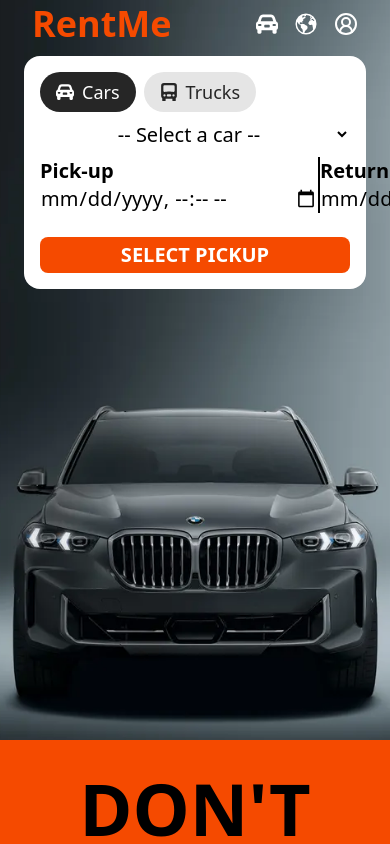
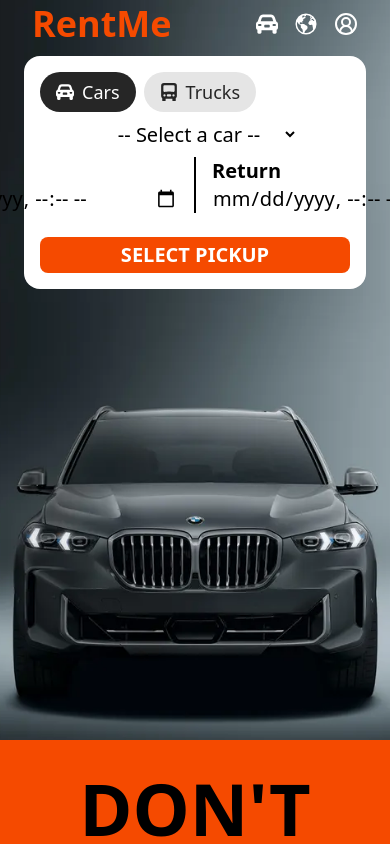
Before and after one commit to michelezedda/rentme, a React (Vite) app: page / in a window 390 px wide. Shown: the top 844 px of the page. Built offline with nearby package versions, Linux system fonts and the light colour scheme; a web font is replaced by a local one; what tailwindcss-motion would draw is missing.

Commit message:
context and Form component created

```diff
--- /dev/null
+++ b/src/components/Form.jsx
@@ -0,0 +1,97 @@
+import { useAppContext } from "../context/AppContext";
+import { useState } from "react";
+
+function Form() {
+  const { isCarsSelected, vehicle, handleSelectedVehicle } = useAppContext();
+
+  const handleSubmit = (e) => {
+    e.preventDefault();
+    alert(`You selected ${vehicle}`);
+  };
+
+  return (
+    <>
+      <form
+        action="#"
+        className="flex flex-col gap-2 text-xl place-items-center"
+      >
+        {isCarsSelected ? (
+          <>
+            <label htmlFor="cars" id="cars"></label>
+            <select
+              name="cars"
+              id="cars"
+              className="text-center cursor-pointer"
+              defaultValue=""
+              onChange={handleSelectedVehicle}
+              required
+            >
+              <option value={vehicle} disabled>
+                -- Select a car --
+              </option>
+              <option value="Opel Mokka">Opel Mokka</option>
+              <option value="Fiat 600">Fiat 600</option>
+              <option value="Peugeot 2008">Peugeot 2008</option>
+              <option value="BMW X7">BMW X7</option>
+              <option value="Volkswagen T-Cross">Volkswagen T-Cross</option>
+            </select>
+          </>
+        ) : (
+          <>
+            <label htmlFor="trucks" id="trucks"></label>
+            <select
+              name="trucks"
+              id="trucks"
+              className="text-center cursor-pointer"
+              defaultValue=""
+              onChange={handleSelectedVehicle}
+              required
+            >
+              <option value={vehicle} disabled>
+                -- Select a truck --
+              </option>
+              <option value="Fiat Ducato">Fiat Ducato</option>
+              <option value="Fiat Scudo">Fiat Scudo</option>
+              <option value="IVECO Daily">IVECO Daily</option>
+            </select>
+          </>
+        )}
+        <div className="flex justify-around">
+          <div className="flex flex-col">
+            <label htmlFor="pickup" className="font-semibold">
+              Pick-up
+            </label>
+            <input
+              type="datetime-local"
+              id="pickup"
+              name="Pick-up"
+              className="cursor-pointer"
+              required
+            />
+          </div>
+          <hr className="h-14 text-black border mx-4" />
+          <div className="flex flex-col">
+            <label htmlFor="return" className="font-semibold">
+              Return
+            </label>
+            <input
+              type="datetime-local"
+              id="return"
+              name="Return"
+              className="cursor-pointer"
+              required
+            />
+          </div>
+        </div>
+        <input
+          type="submit"
+          value="SELECT PICKUP"
+          className="bg-orange-600 w-full text-white rounded-lg p-1 text-xl font-semibold mt-4 cursor-pointer active:scale-98"
+          onClick={handleSubmit}
+        />
+      </form>
+    </>
+  );
+}
+
+export default Form;
--- a/src/components/Navbar.jsx
+++ b/src/components/Navbar.jsx
@@ -3,29 +3,20 @@ import { LuCircleUserRound } from "react-icons/lu";
 import { FaCarRear } from "react-icons/fa6";
 import { IoEarth } from "react-icons/io5";
 import { BsTruckFrontFill } from "react-icons/bs";
+import Form from "./Form";
+import { useAppContext } from "../context/AppContext";
 
 function Navbar() {
-  const [isCarsSelected, setIsCarsSelected] = useState(true);
-  const [isTrucksSelected, setIsTrucksSelected] = useState(false);
-  const [isSelectionVisible, setIsSelectionVisible] = useState(true);
+  const [isNavbarVisible, setIsNavbarVisible] = useState(true);
   const [lastScrollY, setLastScrollY] = useState(0);
-
-  const handleSelected = () => {
-    if (isCarsSelected === true) {
-      setIsCarsSelected((prevState) => !prevState);
-      setIsTrucksSelected((prevState) => !prevState);
-    } else if (isTrucksSelected === true) {
-      setIsCarsSelected((prevState) => !prevState);
-      setIsTrucksSelected((prevState) => !prevState);
-    }
-  };
+  const { isCarsSelected, isTrucksSelected, handleSelected } = useAppContext();
 
   useEffect(() => {
     const handleScroll = () => {
       if (window.scrollY > lastScrollY && window.scrollY > 500) {
-        setIsSelectionVisible(false);
+        setIsNavbarVisible(false);
       } else if (window.scrollY < lastScrollY && window.scrollY < 500) {
-        setIsSelectionVisible(true);
+        setIsNavbarVisible(true);
       }
       setLastScrollY(window.scrollY);
     };
@@ -38,7 +29,7 @@ function Navbar() {
     <>
       <div
         className={`fixed left-0 right-0 max-w-screen-lg lg:px-4 mx-6 lg:mx-auto transition-opacity duration-200 ${
-          isSelectionVisible
+          isNavbarVisible
             ? "motion-translate-y-in-100"
             : "opacity-0 pointer-events-none"
         }`}
@@ -82,84 +73,7 @@ function Navbar() {
               Trucks
             </button>
           </div>
-          <div>
-            <form action="#" className="flex flex-col gap-2 text-xl">
-              {isCarsSelected ? (
-                <>
-                  <label htmlFor="cars" id="cars"></label>
-                  <select
-                    name="cars"
-                    id="cars"
-                    className="text-center cursor-pointer"
-                    defaultValue=""
-                    required
-                  >
-                    <option value={""} disabled>
-                      -- Select a car --
-                    </option>
-                    <option value="Opel Mokka">Opel Mokka</option>
-                    <option value="Fiat 600">Fiat 600</option>
-                    <option value="Peugeot 2008">Peugeot 2008</option>
-                    <option value="BMW X7">BMW X7</option>
-                    <option value="Volkswagen T-Cross">
-                      Volkswagen T-Cross
-                    </option>
-                  </select>
-                </>
-              ) : (
-                <>
-                  <label htmlFor="trucks" id="trucks"></label>
-                  <select
-                    name="trucks"
-                    id="trucks"
-                    className="text-center cursor-pointer"
-                    defaultValue=""
-                    required
-                  >
-                    <option value={""} disabled>
-                      -- Select a truck --
-                    </option>
-                    <option value="Fiat Ducato">Fiat Ducato</option>
-                    <option value="Fiat Scudo">Fiat Scudo</option>
-                    <option value="IVECO Daily">IVECO Daily</option>
-                  </select>
-                </>
-              )}
-              <div className="flex justify-around">
-                <div className="flex flex-col">
-                  <label htmlFor="pickup" className="font-semibold">
-                    Pick-up
-                  </label>
-                  <input
-                    type="datetime-local"
-                    id="pickup"
-                    name="Pick-up"
-                    className="cursor-pointer"
-                    required
-                  />
-                </div>
-                <hr className="h-14 text-black border" />
-                <div className="flex flex-col">
-                  <label htmlFor="return" className="font-semibold">
-                    Return
-                  </label>
-                  <input
-                    type="datetime-local"
-                    id="return"
-                    name="Return"
-                    className="cursor-pointer"
-                    required
-                  />
-                </div>
-              </div>
-              <input
-                type="submit"
-                value="SELECT PICKUP"
-                className="bg-orange-600 w-full text-white rounded-lg p-1 text-xl font-semibold mt-4 cursor-pointer active:scale-98"
-              />
-            </form>
-          </div>
-          <div></div>
+          <Form />
         </div>
       </div>
     </>
--- a/src/components/VehicleCard.jsx
+++ b/src/components/VehicleCard.jsx
@@ -35,8 +35,8 @@ function VehicleCard({
           }`}
           onClick={handleClick}
         >
-          <div className="flex absolute top-5 left-16 items-end gap-2 duration-500">
-            <h3 className="text-4xl font-semibold">
+          <div className="flex absolute top-5 left-10 items-end gap-2 duration-500">
+            <h3 className="text-3xl font-semibold">
               {brand.toUpperCase()} {name}
             </h3>
             <p className="text-2xl pb-[1px]">or similar</p>
@@ -126,7 +126,7 @@ function VehicleCard({
               {suitcases ? (
                 <>
                   <BsFillLuggageFill className="size-5.5" />
-                  {suitcases}
+                  {suitcases + bags}
                 </>
               ) : (
                 <>
--- /dev/null
+++ b/src/context/AppContext.jsx
@@ -0,0 +1,41 @@
+import { createContext, useContext, useState, useEffect } from "react";
+
+const AppContext = createContext();
+
+export function AppProvider({ children }) {
+  const [isCarsSelected, setIsCarsSelected] = useState(true);
+  const [isTrucksSelected, setIsTrucksSelected] = useState(false);
+  const [vehicle, setVehicle] = useState("");
+
+  const handleSelectedVehicle = (e) => {
+    setVehicle(e.target.value);
+  };
+
+  const handleSelected = () => {
+    if (isCarsSelected === true) {
+      setIsCarsSelected((prevState) => !prevState);
+      setIsTrucksSelected((prevState) => !prevState);
+    } else if (isTrucksSelected === true) {
+      setIsCarsSelected((prevState) => !prevState);
+      setIsTrucksSelected((prevState) => !prevState);
+    }
+  };
+
+  return (
+    <AppContext.Provider
+      value={{
+        isCarsSelected,
+        isTrucksSelected,
+        handleSelected,
+        vehicle,
+        handleSelectedVehicle,
+      }}
+    >
+      {children}
+    </AppContext.Provider>
+  );
+}
+
+export function useAppContext() {
+  return useContext(AppContext);
+}
--- a/src/index.css
+++ b/src/index.css
@@ -5,16 +5,6 @@
   font-family: Saira Extra Condensed, system-ui, Helvetica, Arial, sans-serif;
   line-height: 1.5;
   font-weight: 400;
-
-  color: black;
-  background: radial-gradient(
-    circle,
-    rgba(21, 25, 28, 1) 0%,
-    rgba(182, 195, 202, 1) 50%,
-    rgba(21, 25, 28, 1) 100%
-  );
-
-  background-attachment: fixed;
 
   font-synthesis: none;
   text-rendering: optimizeLegibility;
@@ -27,6 +17,14 @@ body {
   margin: 0;
   padding: 0;
   overflow-x: hidden;
+  color: #000000;
+  background: radial-gradient(
+    circle,
+    rgba(21, 25, 28, 1) 0%,
+    rgba(182, 195, 202, 1) 50%,
+    rgba(21, 25, 28, 1) 100%
+  );
+  background-attachment: fixed;
 }
 
 button {
@@ -46,7 +44,7 @@ li {
 }
 
 @media only screen and (max-width: 1200px) {
-  :root {
-    background-color: black;
+  body {
+    background-color: #ffffff;
   }
 }
--- a/src/main.jsx
+++ b/src/main.jsx
@@ -3,11 +3,14 @@ import { createRoot } from "react-dom/client";
 import { BrowserRouter } from "react-router";
 import "./index.css";
 import App from "./App.jsx";
+import { AppProvider } from "./context/AppContext.jsx";
 
 createRoot(document.getElementById("root")).render(
   <StrictMode>
     <BrowserRouter>
-      <App />
+      <AppProvider>
+        <App />
+      </AppProvider>
     </BrowserRouter>
   </StrictMode>
 );
```
